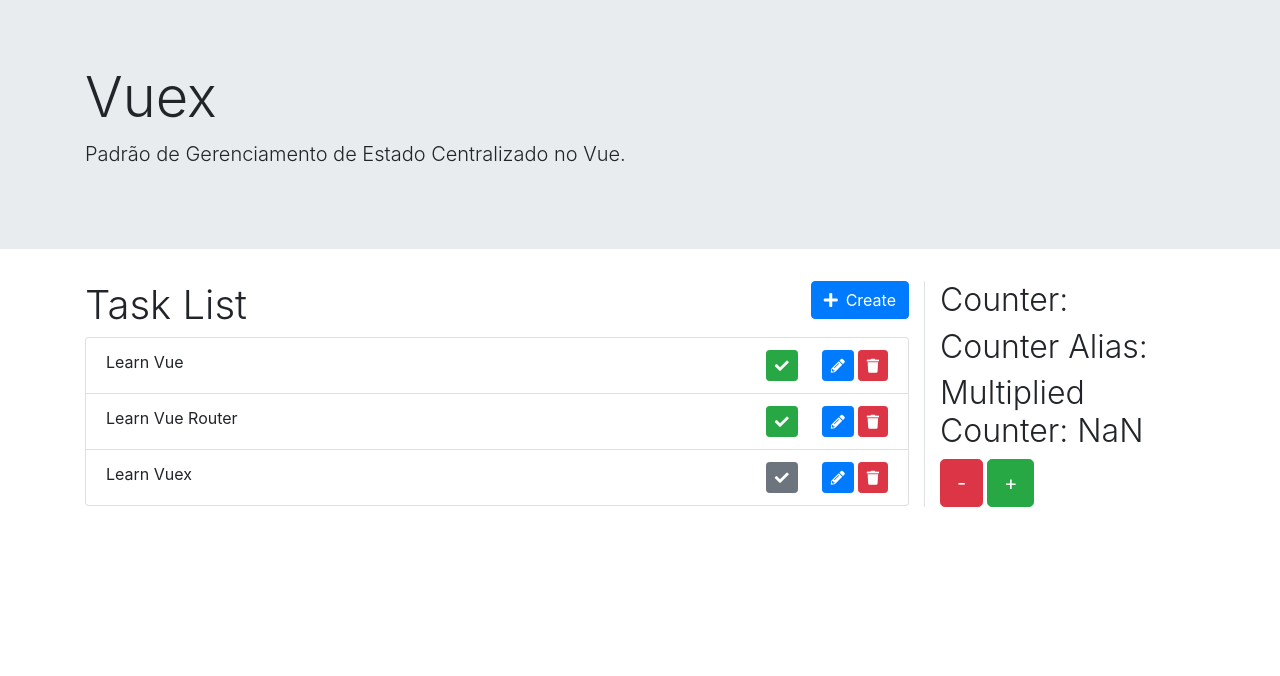
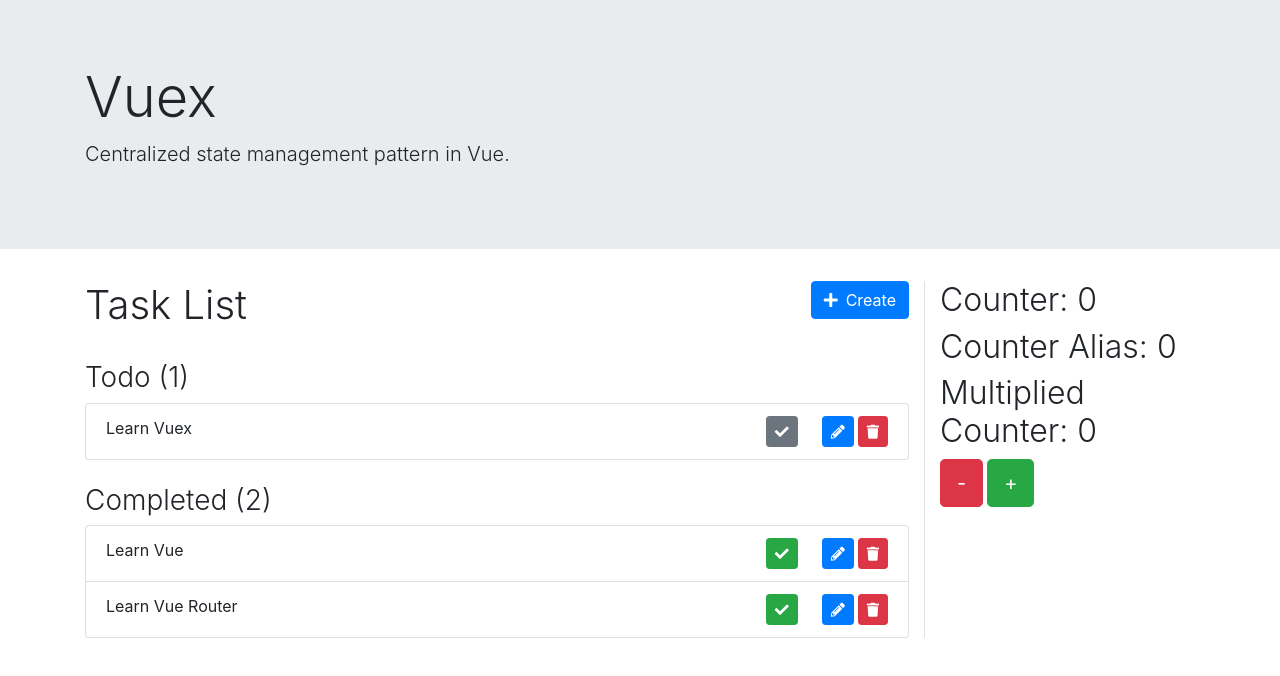
Before and after one commit to lucasnathandev/vue2-vuex, a Vue app: page / in a window 1280 px wide. Shown: the top 676 px of the page. Built offline with nearby package versions, Linux system fonts and the light colour scheme.

Commit message:
:sparkles: Local state from components moved to VueX Store state object, getters added to VueX Store instance. Using getters with property-style(like data) and method-style(like methods).

```diff
--- a/public/index.html
+++ b/public/index.html
@@ -1,5 +1,5 @@
 <!DOCTYPE html>
-<html lang="en">
+<html lang="en-us">
   <head>
     <meta charset="utf-8" />
     <meta http-equiv="X-UA-Compatible" content="IE=edge" />
--- a/src/App.vue
+++ b/src/App.vue
@@ -3,9 +3,7 @@
     <div class="jumbotron jumbotron-fluid">
       <div class="container">
         <h1 class="display-4">Vuex</h1>
-        <p class="lead">
-          Padrão de Gerenciamento de Estado Centralizado no Vue.
-        </p>
+        <p class="lead">Centralized state management pattern in Vue.</p>
       </div>
     </div>
 
--- a/src/components/TaskList.vue
+++ b/src/components/TaskList.vue
@@ -12,25 +12,45 @@
       </div>
     </div>
 
-    <ul class="list-group" v-if="tasks.length > 0">
+    <h3 class="font-weight-light mt-4">
+      Todo ({{ $store.getters.todoTasks.length }})
+    </h3>
+
+    <ul class="list-group" v-if="$store.getters.todoTasks.length > 0">
       <TaskListItem
-        v-for="task in tasks"
+        v-for="task in $store.getters.todoTasks"
         :key="task.id"
         :taskProp="task"
         @edit="selectTaskForEdit"
       />
     </ul>
 
-    <p v-else>No task created.</p>
+    <p v-else>No task todo.</p>
+
+    <h3 class="font-weight-light mt-4">
+      Completed ({{ $store.getters.totalCompletedTasks }})
+    </h3>
+
+    <ul class="list-group" v-if="completedTasks.length > 0">
+      <TaskListItem
+        v-for="task in completedTasks"
+        :key="task.id"
+        :taskProp="task"
+        @edit="selectTaskForEdit"
+      />
+    </ul>
+
+    <p v-else>No task completed.</p>
 
     <TaskSave v-if="showForm" :task="selectedTask" />
   </div>
 </template>
 
 <script>
+import { mapState } from "vuex";
+
 import TaskSave from "./TaskSave.vue";
 import TaskListItem from "./TaskListItem.vue";
-
 export default {
   components: {
     TaskSave,
@@ -40,12 +60,13 @@
     return {
       showForm: false,
       selectedTask: undefined,
-      tasks: [
-        { id: 1, title: "Learn Vue", completed: true },
-        { id: 2, title: "Learn Vue Router", completed: true },
-        { id: 3, title: "Learn Vuex", completed: false },
-      ],
     };
+  },
+  computed: {
+    ...mapState(["tasks"]),
+    completedTasks() {
+      return this.$store.getters.completedTasks;
+    },
   },
   methods: {
     showCreateTaskForm() {
--- a/src/components/TaskSave.vue
+++ b/src/components/TaskSave.vue
@@ -50,6 +50,14 @@
       return this.task && this.task.completed ? "btn-success" : "btn-secondary";
     },
   },
+  created() {
+    if (this.task) {
+      console.log(
+        "Task by id",
+        this.$store.getters.searchTaskById(this.task.id)
+      );
+    }
+  },
   methods: {
     save() {
       const operation = !this.task ? "criar" : "editar";
--- a/src/store.js
+++ b/src/store.js
@@ -1,10 +1,22 @@
-import Vue from 'vue'
-import Vuex from 'vuex'
+import Vue from "vue";
+import Vuex from "vuex";
 
-Vue.use(Vuex)
+Vue.use(Vuex);
 
 export default new Vuex.Store({
-    state: {
-        contador: 0
-    }
-})
+  state: {
+    counter: 0,
+    tasks: [
+      { id: 1, title: "Learn Vue", completed: true },
+      { id: 2, title: "Learn Vue Router", completed: true },
+      { id: 3, title: "Learn Vuex", completed: false },
+    ],
+  },
+  getters: {
+    completedTasks: (state) => state.tasks.filter((task) => task.completed),
+    todoTasks: (state) => state.tasks.filter((task) => !task.completed),
+    totalCompletedTasks: (state, getters) => getters.completedTasks.length,
+    searchTaskById: (state) => (id) =>
+      state.tasks.find((task) => task.id === id),
+  },
+});
```
